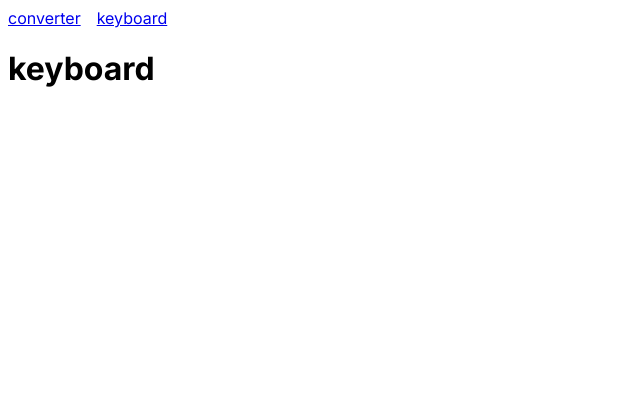
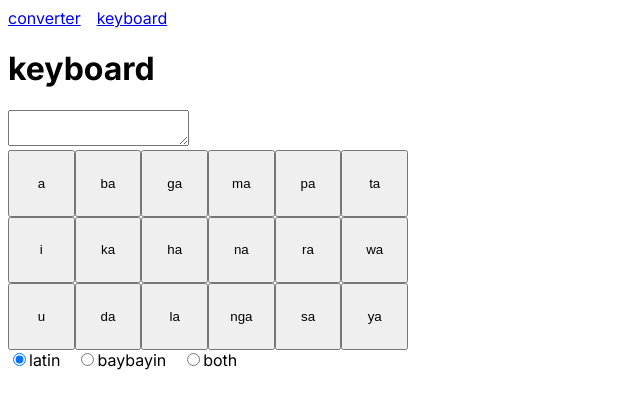
Before and after one commit to aqandrew/baybayin, a Next.js app: page /keyboard in a window 1280 px wide. Shown: the top 408 px of the page, without its empty margins (0-640 px from the left). Built offline with nearby package versions, Linux system fonts and the light colour scheme.

Commit message:
feat: add non-functioning keyboard buttons

```diff
--- a/src/app/globals.css
+++ b/src/app/globals.css
@@ -2,3 +2,9 @@ header nav {
 	display: flex;
 	gap: 1rem;
 }
+
+input,
+label,
+button {
+	cursor: pointer;
+}
--- /dev/null
+++ b/src/app/keyboard/page.css
@@ -0,0 +1,4 @@
+.radio-group {
+	display: flex;
+	gap: 1rem;
+}
--- a/src/app/keyboard/page.tsx
+++ b/src/app/keyboard/page.tsx
@@ -1,3 +1,47 @@
+'use client';
+
+import { ChangeEvent, useState } from 'react';
+import Keyboard from '@/components/Keyboard';
+import './page.css';
+
+const keyboardDisplays = ['latin', 'baybayin', 'both'] as const;
+export type KeyboardDisplay = (typeof keyboardDisplays)[number];
+
 export default function KeyboardPage() {
-	return <h1>keyboard</h1>;
+	const [keyboardDisplay, setKeyboardDisplay] =
+		useState<KeyboardDisplay>('latin');
+
+	function isKeyboardDisplayChecked(value: KeyboardDisplay) {
+		return keyboardDisplay === value;
+	}
+
+	function handleKeyboardDisplayChange(event: ChangeEvent) {
+		const { target } = event;
+		setKeyboardDisplay((target as HTMLInputElement).value as KeyboardDisplay);
+	}
+
+	return (
+		<>
+			<h1>keyboard</h1>
+
+			<textarea name="text" />
+
+			<Keyboard keyboardDisplay={keyboardDisplay} />
+
+			<div className="radio-group">
+				{keyboardDisplays.map((display) => (
+					<label>
+						<input
+							type="radio"
+							name="keyboard-display"
+							value={display}
+							checked={isKeyboardDisplayChecked(display)}
+							onChange={handleKeyboardDisplayChange}
+						/>
+						{display}
+					</label>
+				))}
+			</div>
+		</>
+	);
 }
--- /dev/null
+++ b/src/components/Keyboard.css
@@ -0,0 +1,11 @@
+.Keyboard {
+	max-width: 400px;
+	display: grid;
+	grid-template-columns: repeat(6, 1fr);
+	grid-template-rows: repeat(3, 1fr);
+	grid-auto-flow: column;
+
+	button {
+		aspect-ratio: 1;
+	}
+}
--- /dev/null
+++ b/src/components/Keyboard.tsx
@@ -0,0 +1,50 @@
+import { BAYBAYIN } from '@/converter';
+import './Keyboard.css';
+import { KeyboardDisplay } from '@/app/keyboard/page';
+
+const KEYS: (keyof typeof BAYBAYIN)[] = [
+	'a',
+	'i',
+	'u',
+	'ba',
+	'ka',
+	'da',
+	'ga',
+	'ha',
+	'la',
+	'ma',
+	'na',
+	'nga',
+	'pa',
+	'ra',
+	'sa',
+	'ta',
+	'wa',
+	'ya',
+];
+
+interface KeyboardProps {
+	keyboardDisplay: KeyboardDisplay;
+}
+
+export default function Keyboard({ keyboardDisplay }: KeyboardProps) {
+	return (
+		<div className="Keyboard">
+			{KEYS.map((key) => {
+				const character = BAYBAYIN[key];
+				const label: { [K in KeyboardDisplay]: string } = {
+					latin: key,
+					baybayin: character as string,
+					both: `${character}<br />${key}`,
+				};
+
+				return (
+					<button
+						key={key}
+						dangerouslySetInnerHTML={{ __html: label[keyboardDisplay] }}
+					/>
+				);
+			})}
+		</div>
+	);
+}
```
